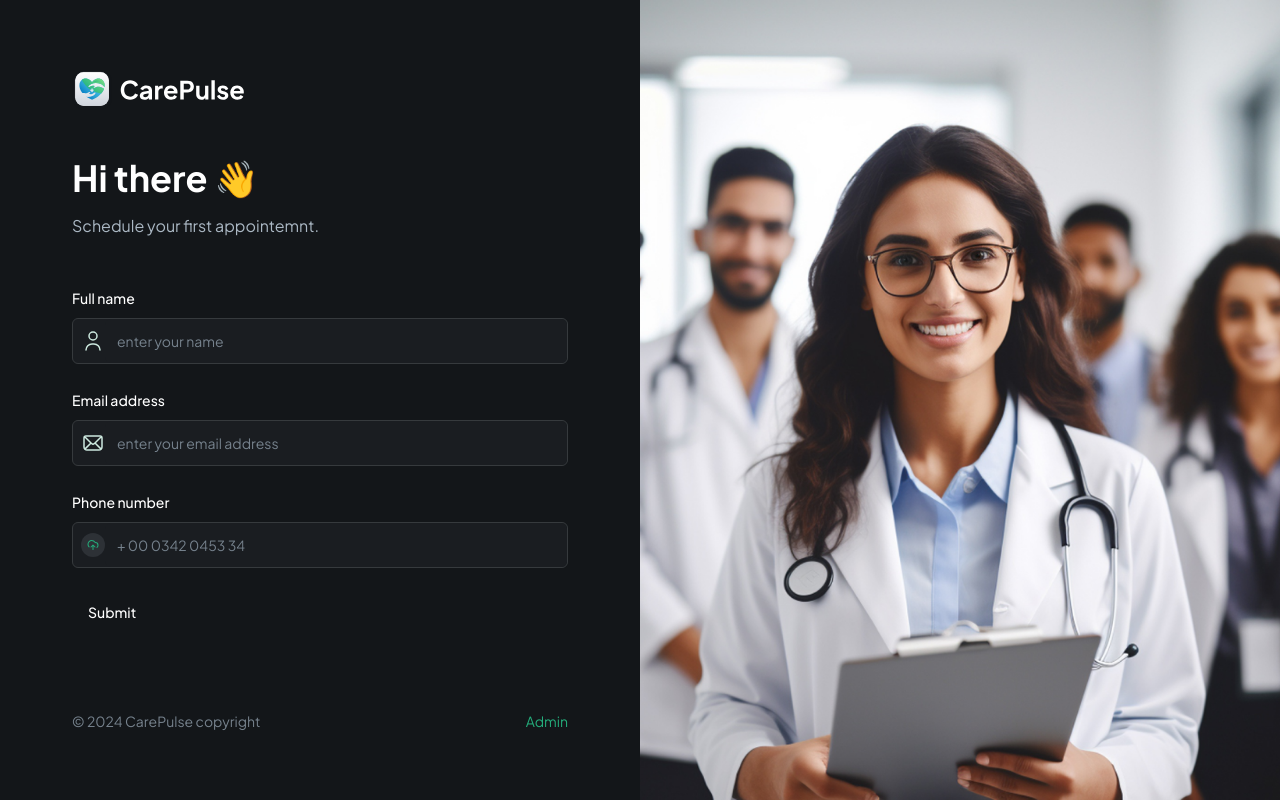
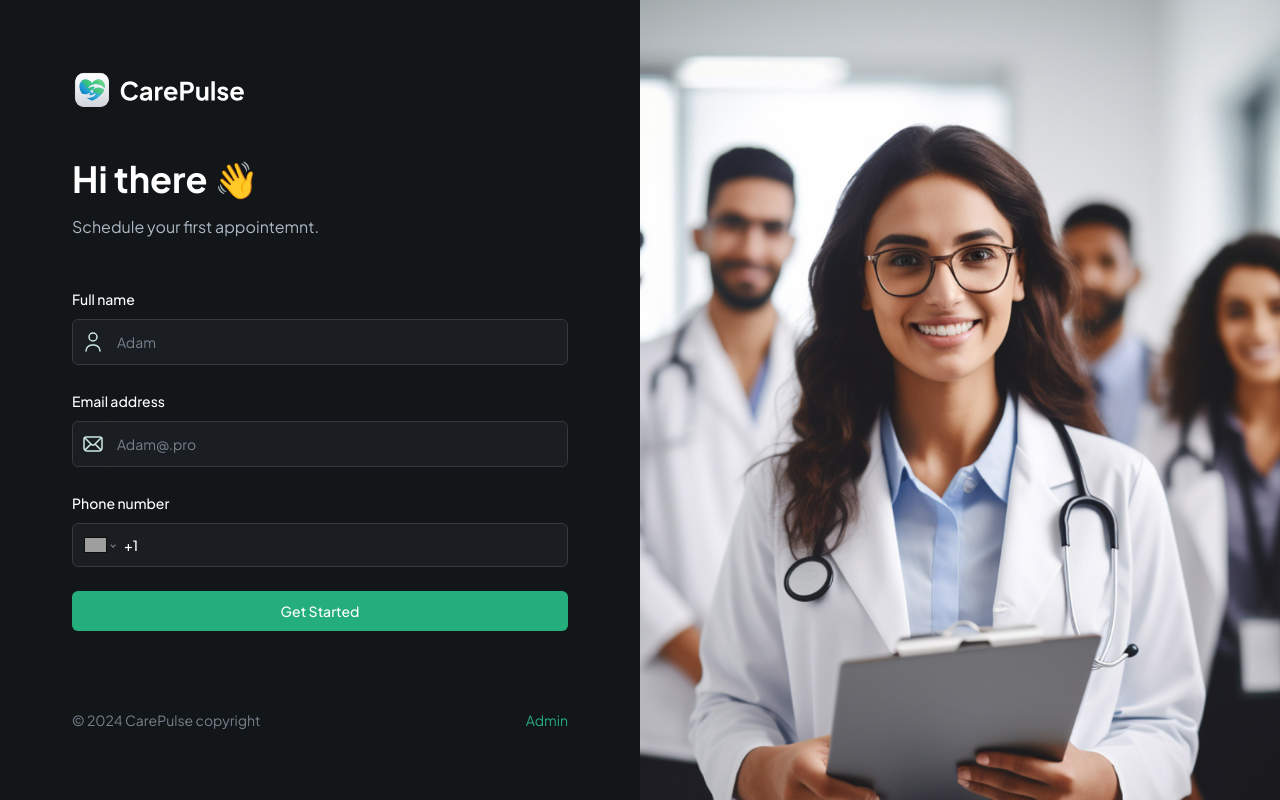
Before and after one commit to hubertrelikowski1997/CarePulse, a Next.js app: page / in a window 1280 px wide. Built offline with nearby package versions, Linux system fonts and the light colour scheme; grey boxes are pictures that could not be loaded.

Commit message:
Finished working with the HomePage view, ready to connect the backend

```diff
--- a/components/CustomFormField.tsx
+++ b/components/CustomFormField.tsx
@@ -2,7 +2,6 @@
 
 import {
   FormControl,
-  FormDescription,
   FormField,
   FormItem,
   FormLabel,
@@ -12,6 +11,8 @@
 import { Input } from "@/components/ui/input";
 import { FormFieldType } from "./forms/PatientForm";
 import Image from "next/image";
+import "react-phone-number-input/style.css";
+import PhoneInput from "react-phone-number-input";
 
 interface CustomProps {
   control: Control<any>;
@@ -55,24 +56,17 @@
       );
     case FormFieldType.PHONE_INPUT:
       return (
-        <div className="flex rounded-md border border-dark-500 bg-dark-400">
-          {iconSrc && (
-            <Image
-              src={iconSrc}
-              alt={iconAlt || "icon"}
-              height={24}
-              width={24}
-              className="ml-2"
-            />
-          )}
-          <FormControl>
-            <Input
-              placeholder={placeholder}
-              {...field}
-              className="shad-input border-0"
-            />
-          </FormControl>
-        </div>
+        <FormControl>
+          <PhoneInput
+            defaultCountry="US"
+            placeholder={placeholder}
+            international
+            withCountryCallingCode
+            value={field.value as E164Number | undefined}
+            onChange={field.onChange}
+            className="input-phone"
+          />
+        </FormControl>
       );
     default:
       break;
--- /dev/null
+++ b/components/SubmitButton.tsx
@@ -0,0 +1,35 @@
+import Image from "next/image";
+import { Button } from "./ui/button";
+
+interface ButtonProps {
+  isLoading: boolean;
+  className?: string;
+  children?: React.ReactNode;
+}
+
+const SubmitButton = ({ isLoading, className, children }: ButtonProps) => {
+  return (
+    <Button
+      type="submit"
+      disabled={isLoading}
+      className={className ?? "shad-primary-btn w-full"}
+    >
+      {isLoading ? (
+        <div className="flex item-center gap-4">
+          <Image
+            src="/assets/icons/loader.svg"
+            alt="loader"
+            width={24}
+            height={24}
+            className="animate-spin"
+          />
+          Loading ...
+        </div>
+      ) : (
+        children
+      )}
+    </Button>
+  );
+};
+
+export default SubmitButton;
--- a/components/forms/PatientForm.tsx
+++ b/components/forms/PatientForm.tsx
@@ -3,8 +3,11 @@
 import { zodResolver } from "@hookform/resolvers/zod";
 import { useForm } from "react-hook-form";
 import { z } from "zod";
-import { Button } from "@/components/ui/button";
 import CustomFormField from "../CustomFormField";
+import SubmitButton from "../SubmitButton";
+import { useState } from "react";
+import { UserFormValidation } from "@/lib/validation";
+import { useRouter } from "next/navigation";
 
 export enum FormFieldType {
   INPUT = "input",
@@ -16,23 +19,41 @@
   SKELETON = "skeleton",
 }
 
-const formSchema = z.object({
-  username: z.string().min(2, {
-    message: "Username must be at least 2 characters.",
-  }),
-});
+const PatientForm = () => {
+  const router = useRouter();
+  const [isLoading, setIsLoading] = useState(false);
 
-const PatientForm = () => {
-  const form = useForm<z.infer<typeof formSchema>>({
-    resolver: zodResolver(formSchema),
+  const form = useForm<z.infer<typeof UserFormValidation>>({
+    resolver: zodResolver(UserFormValidation),
     defaultValues: {
-      username: "",
+      name: "",
+      email: "",
+      phone: "",
     },
   });
 
-  function onSubmit(values: z.infer<typeof formSchema>) {
-    console.log(values);
+  async function onSubmit({
+    name,
+    email,
+    phone,
+  }: z.infer<typeof UserFormValidation>) {
+    setIsLoading(true);
+
+    try {
+      const userData = {
+        name,
+        email,
+        phone,
+      };
+
+      const user = await createUser(userData);
+
+      if (user) router.push(`/patient/${user.$id}/register`);
+    } catch (error) {
+      console.log(error);
+    }
   }
+
   return (
     <Form {...form}>
       <form onSubmit={form.handleSubmit(onSubmit)} className="space-y-6 flex-1">
@@ -46,7 +67,7 @@
           control={form.control}
           name="Name"
           label="Full name"
-          placeholder="enter your name"
+          placeholder="Adam"
           iconSrc="/assets/icons/user.svg"
           iconAlt="user"
         />
@@ -55,7 +76,7 @@
           control={form.control}
           name="Email address"
           label="Email address"
-          placeholder="enter your email address"
+          placeholder="Adam@.pro"
           iconSrc="/assets/icons/email.svg"
           iconAlt="email"
         />
@@ -64,12 +85,10 @@
           control={form.control}
           name="Phone number"
           label="Phone number"
-          placeholder="+ 00 0342 0453 34"
-          iconSrc="/assets/icons/upload.svg"
-          iconAlt="user"
+          placeholder="(555) 123-4567"
         />
 
-        <Button type="submit">Submit</Button>
+        <SubmitButton isLoading={isLoading}> Get Started </SubmitButton>
       </form>
     </Form>
   );
--- /dev/null
+++ b/lib/validation.ts
@@ -0,0 +1,12 @@
+import { z } from "zod";
+
+export const UserFormValidation = z.object({
+  name: z
+    .string()
+    .min(2, "Name must be at least 2 characters.")
+    .max(50, "Name must be at most 15 characters."),
+  email: z.string().email("Invalid email address"),
+  phone: z
+    .string()
+    .refine((phone) => /^\+\d{10,15}$/.test(phone), "Invalid phone number"),
+});
--- a/package.json
+++ b/package.json
@@ -20,6 +20,7 @@
     "react": "^18",
     "react-dom": "^18",
     "react-hook-form": "^7.53.0",
+    "react-phone-number-input": "^3.4.8",
     "tailwind-merge": "^2.5.3",
     "tailwindcss-animate": "^1.0.7",
     "zod": "^3.23.8"
```
Also changed, not shown: 1 other file (tests, documents, lock files or other folders).
